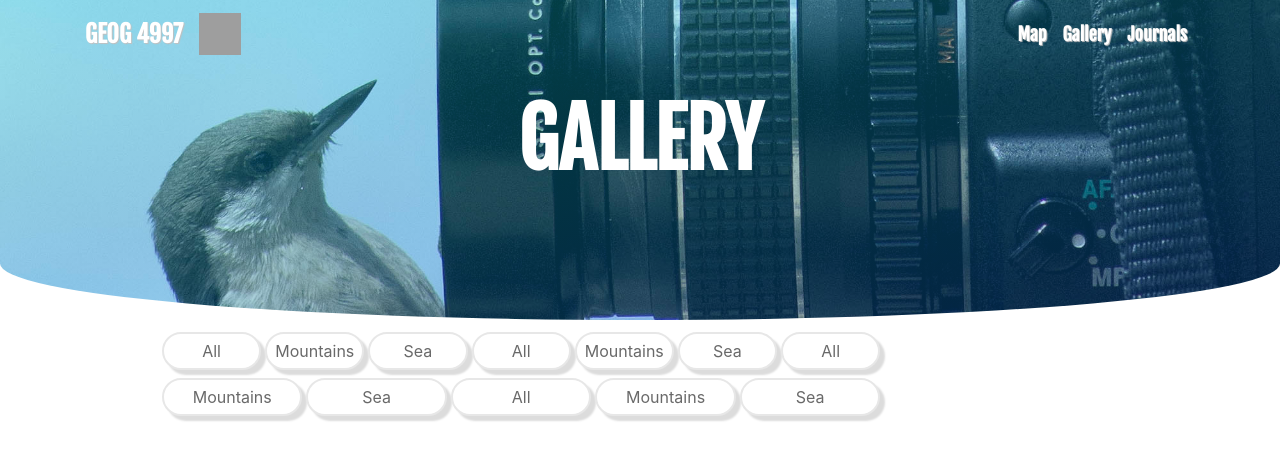
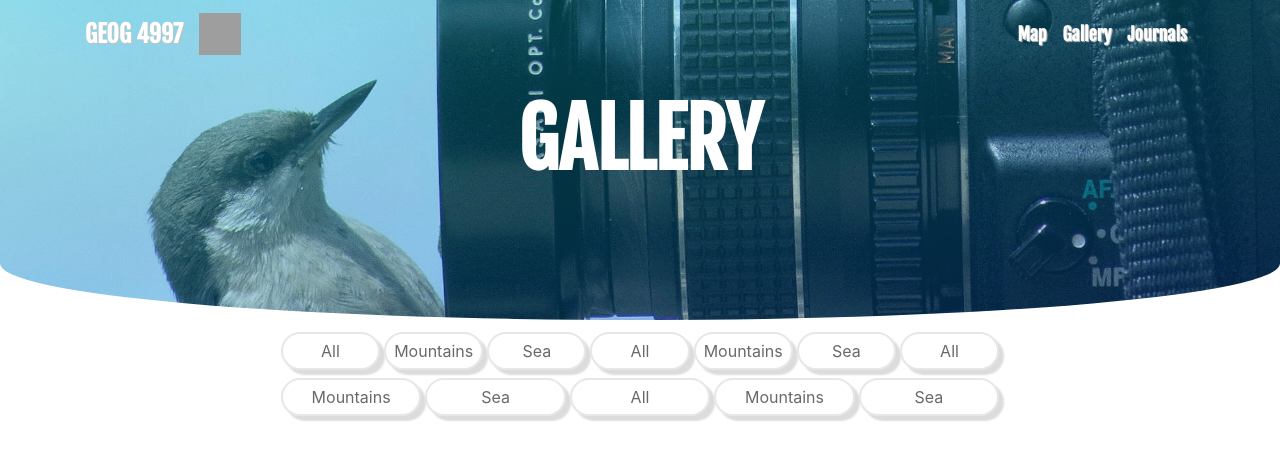
Before and after one commit to mlinto34046/mlinto34046.github.io, a PHP site: page /gallery.html in a window 1280 px wide. Shown: the top 468 px of the page. Run offline with PHP 8.4, Linux system fonts and the light colour scheme; some libraries are stand-ins or nearby versions; grey boxes are pictures that could not be loaded.

Commit message:
Update geog.css

```diff
--- a/geog4997/geog.css
+++ b/geog4997/geog.css
@@ -11,6 +11,7 @@ body {
 .center {
   width: 75%;
   margin: 0 auto;
+  text-align: center !important;
 }
 
 .pad {
```
